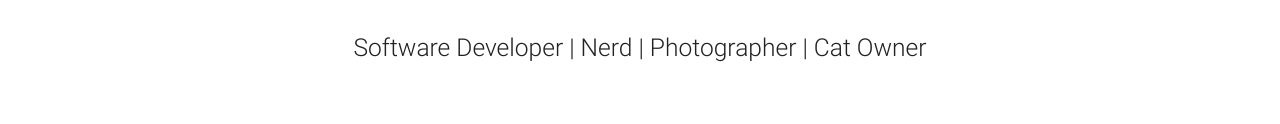
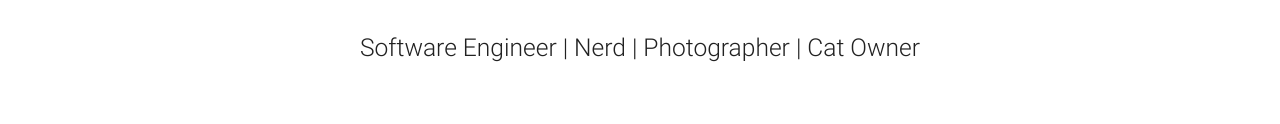
Before and after one commit to JakeTobin/jake-tobin-website, a plain HTML site: page index.html in a window 1280 px wide. Shown: the part 228-352 px from the top of the page. Drawn offline with nearby package versions, Linux system fonts and the light colour scheme.

Commit message:
Update index.html

```diff
--- a/index.html
+++ b/index.html
@@ -31,7 +31,7 @@
       <br><br>
       <h1 class="header center orange-text">Jake Tobin</h1>
       <div class="row center">
-        <h5 class="header col s12 light">Software Developer | Nerd | Photographer | Cat Owner</h5>
+        <h5 class="header col s12 light">Software Engineer | Nerd | Photographer | Cat Owner</h5>
       </div>
       <!-- <div class="row center">
         <a href="http://materializecss.com/getting-started.html" id="download-button" class="btn-large waves-effect waves-light orange">Get Started</a>
```
